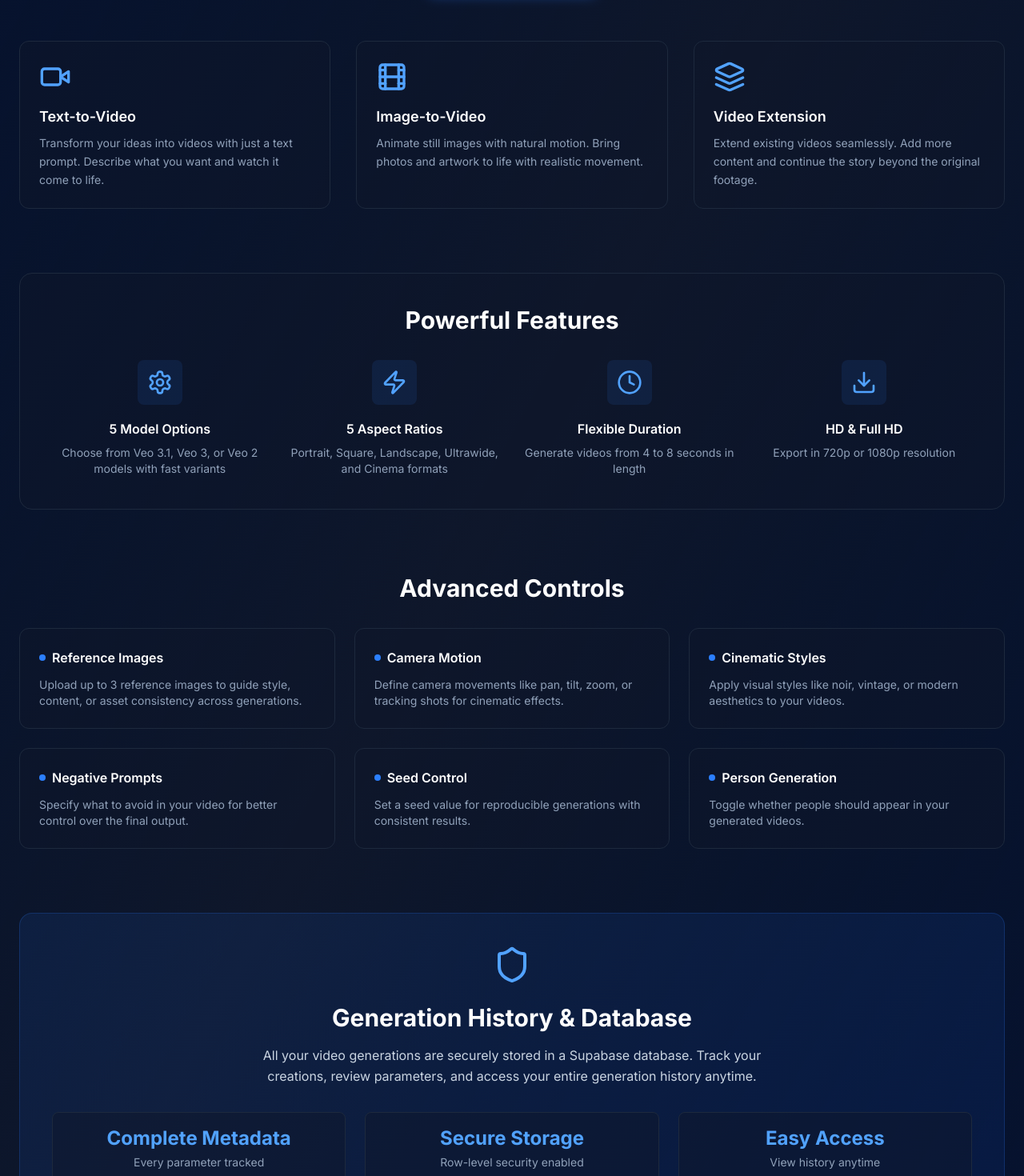
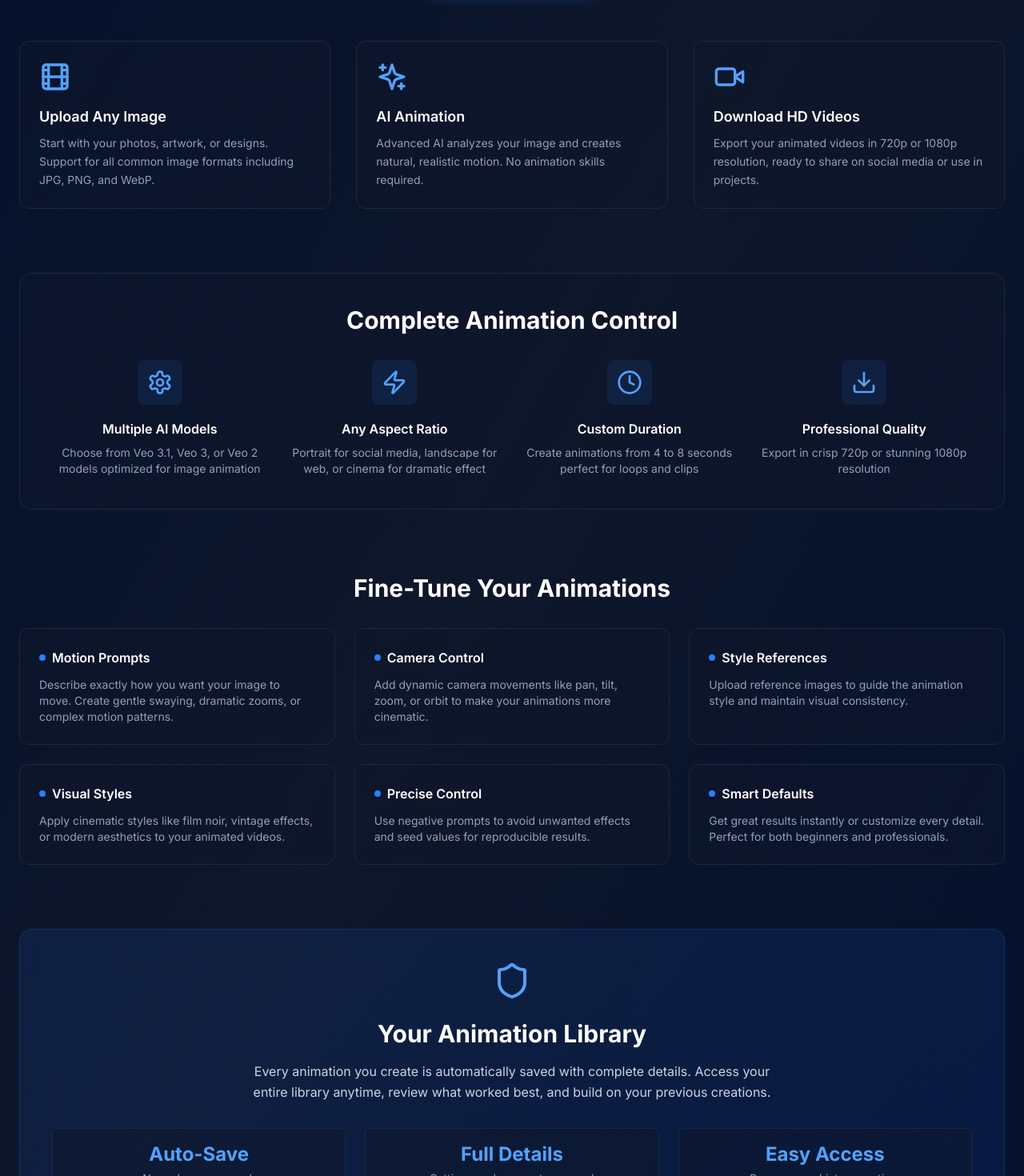
Before and after one commit to deangilmoreremix/smart-animator, a React (Vite) app: page / in a window 1280 px wide. Shown: the part 560-2030 px from the top of the page at 80% size. Built offline with nearby package versions, Linux system fonts and the light colour scheme; no server answers.

Commit message:
Updated LandingPage.tsx

```diff
--- a/components/LandingPage.tsx
+++ b/components/LandingPage.tsx
@@ -36,13 +36,13 @@ const LandingPage: React.FC<LandingPageProps> = ({ onGetStarted }) => {
               </div>
             </div>
             <h1 className="text-6xl font-bold text-white mb-6 leading-tight">
-              AI Video Generation
+              Bring Your Images to Life
               <span className="block text-transparent bg-clip-text bg-gradient-to-r from-blue-400 to-blue-600">
-                Powered by Veo 3.1
+                AI-Powered Image Animation
               </span>
             </h1>
             <p className="text-xl text-slate-400 max-w-3xl mx-auto mb-8 leading-relaxed">
-              Create stunning, professional videos from text, images, or extend existing videos with Google's most advanced AI video generation model.
+              Transform still images into stunning animated videos with AI. Upload any photo and watch it come alive with natural motion powered by Google's Veo 3.1.
             </p>
             <button
               onClick={onGetStarted}
@@ -55,104 +55,104 @@ const LandingPage: React.FC<LandingPageProps> = ({ onGetStarted }) => {
 
           <div className="grid grid-cols-1 md:grid-cols-3 gap-8 mb-20">
             <FeatureCard
-              icon={<Video className="w-10 h-10" />}
-              title="Text-to-Video"
-              description="Transform your ideas into videos with just a text prompt. Describe what you want and watch it come to life."
+              icon={<Film className="w-10 h-10" />}
+              title="Upload Any Image"
+              description="Start with your photos, artwork, or designs. Support for all common image formats including JPG, PNG, and WebP."
             />
             <FeatureCard
-              icon={<Film className="w-10 h-10" />}
-              title="Image-to-Video"
-              description="Animate still images with natural motion. Bring photos and artwork to life with realistic movement."
+              icon={<Sparkles className="w-10 h-10" />}
+              title="AI Animation"
+              description="Advanced AI analyzes your image and creates natural, realistic motion. No animation skills required."
             />
             <FeatureCard
-              icon={<Layers className="w-10 h-10" />}
-              title="Video Extension"
-              description="Extend existing videos seamlessly. Add more content and continue the story beyond the original footage."
+              icon={<Video className="w-10 h-10" />}
+              title="Download HD Videos"
+              description="Export your animated videos in 720p or 1080p resolution, ready to share on social media or use in projects."
             />
           </div>
 
           <div className="bg-slate-900/50 border border-slate-800 rounded-2xl p-10 mb-20">
             <h2 className="text-3xl font-bold text-white mb-8 text-center">
-              Powerful Features
+              Complete Animation Control
             </h2>
             <div className="grid grid-cols-1 md:grid-cols-2 lg:grid-cols-4 gap-6">
               <div className="text-center">
                 <div className="bg-blue-500/10 p-3 rounded-lg inline-block mb-3">
                   <Settings className="w-8 h-8 text-blue-400" />
                 </div>
-                <h4 className="font-semibold text-white mb-2">5 Model Options</h4>
-                <p className="text-slate-400 text-sm">Choose from Veo 3.1, Veo 3, or Veo 2 models with fast variants</p>
+                <h4 className="font-semibold text-white mb-2">Multiple AI Models</h4>
+                <p className="text-slate-400 text-sm">Choose from Veo 3.1, Veo 3, or Veo 2 models optimized for image animation</p>
               </div>
               <div className="text-center">
                 <div className="bg-blue-500/10 p-3 rounded-lg inline-block mb-3">
                   <Zap className="w-8 h-8 text-blue-400" />
                 </div>
-                <h4 className="font-semibold text-white mb-2">5 Aspect Ratios</h4>
-                <p className="text-slate-400 text-sm">Portrait, Square, Landscape, Ultrawide, and Cinema formats</p>
+                <h4 className="font-semibold text-white mb-2">Any Aspect Ratio</h4>
+                <p className="text-slate-400 text-sm">Portrait for social media, landscape for web, or cinema for dramatic effect</p>
               </div>
               <div className="text-center">
                 <div className="bg-blue-500/10 p-3 rounded-lg inline-block mb-3">
                   <Clock className="w-8 h-8 text-blue-400" />
                 </div>
-                <h4 className="font-semibold text-white mb-2">Flexible Duration</h4>
-                <p className="text-slate-400 text-sm">Generate videos from 4 to 8 seconds in length</p>
+                <h4 className="font-semibold text-white mb-2">Custom Duration</h4>
+                <p className="text-slate-400 text-sm">Create animations from 4 to 8 seconds perfect for loops and clips</p>
               </div>
               <div className="text-center">
                 <div className="bg-blue-500/10 p-3 rounded-lg inline-block mb-3">
                   <Download className="w-8 h-8 text-blue-400" />
                 </div>
-                <h4 className="font-semibold text-white mb-2">HD & Full HD</h4>
-                <p className="text-slate-400 text-sm">Export in 720p or 1080p resolution</p>
+                <h4 className="font-semibold text-white mb-2">Professional Quality</h4>
+                <p className="text-slate-400 text-sm">Export in crisp 720p or stunning 1080p resolution</p>
               </div>
             </div>
           </div>
 
           <div className="mb-20">
             <h2 className="text-3xl font-bold text-white mb-8 text-center">
-              Advanced Controls
+              Fine-Tune Your Animations
             </h2>
             <div className="grid grid-cols-1 md:grid-cols-2 lg:grid-cols-3 gap-6">
               <div className="bg-slate-900/50 border border-slate-800 rounded-xl p-6">
                 <h4 className="font-semibold text-white mb-3 flex items-center">
                   <span className="w-2 h-2 bg-blue-500 rounded-full mr-2"></span>
-                  Reference Images
+                  Motion Prompts
                 </h4>
-                <p className="text-slate-400 text-sm">Upload up to 3 reference images to guide style, content, or asset consistency across generations.</p>
+                <p className="text-slate-400 text-sm">Describe exactly how you want your image to move. Create gentle swaying, dramatic zooms, or complex motion patterns.</p>
               </div>
               <div className="bg-slate-900/50 border border-slate-800 rounded-xl p-6">
                 <h4 className="font-semibold text-white mb-3 flex items-center">
                   <span className="w-2 h-2 bg-blue-500 rounded-full mr-2"></span>
-                  Camera Motion
+                  Camera Control
                 </h4>
-                <p className="text-slate-400 text-sm">Define camera movements like pan, tilt, zoom, or tracking shots for cinematic effects.</p>
+                <p className="text-slate-400 text-sm">Add dynamic camera movements like pan, tilt, zoom, or orbit to make your animations more cinematic.</p>
               </div>
               <div className="bg-slate-900/50 border border-slate-800 rounded-xl p-6">
                 <h4 className="font-semibold text-white mb-3 flex items-center">
                   <span className="w-2 h-2 bg-blue-500 rounded-full mr-2"></span>
-                  Cinematic Styles
+                  Style References
                 </h4>
-                <p className="text-slate-400 text-sm">Apply visual styles like noir, vintage, or modern aesthetics to your videos.</p>
+                <p className="text-slate-400 text-sm">Upload reference images to guide the animation style and maintain visual consistency.</p>
               </div>
               <div className="bg-slate-900/50 border border-slate-800 rounded-xl p-6">
                 <h4 className="font-semibold text-white mb-3 flex items-center">
                   <span className="w-2 h-2 bg-blue-500 rounded-full mr-2"></span>
-                  Negative Prompts
+                  Visual Styles
                 </h4>
-                <p className="text-slate-400 text-sm">Specify what to avoid in your video for better control over the final output.</p>
+                <p className="text-slate-400 text-sm">Apply cinematic styles like film noir, vintage effects, or modern aesthetics to your animated videos.</p>
               </div>
               <div className="bg-slate-900/50 border border-slate-800 rounded-xl p-6">
                 <h4 className="font-semibold text-white mb-3 flex items-center">
                   <span className="w-2 h-2 bg-blue-500 rounded-full mr-2"></span>
-                  Seed Control
+                  Precise Control
                 </h4>
-                <p className="text-slate-400 text-sm">Set a seed value for reproducible generations with consistent results.</p>
+                <p className="text-slate-400 text-sm">Use negative prompts to avoid unwanted effects and seed values for reproducible results.</p>
               </div>
               <div className="bg-slate-900/50 border border-slate-800 rounded-xl p-6">
                 <h4 className="font-semibold text-white mb-3 flex items-center">
                   <span className="w-2 h-2 bg-blue-500 rounded-full mr-2"></span>
-                  Person Generation
+                  Smart Defaults
                 </h4>
-                <p className="text-slate-400 text-sm">Toggle whether people should appear in your generated videos.</p>
+                <p className="text-slate-400 text-sm">Get great results instantly or customize every detail. Perfect for both beginners and professionals.</p>
               </div>
             </div>
           </div>
@@ -162,23 +162,23 @@ const LandingPage: React.FC<LandingPageProps> = ({ onGetStarted }) => {
               <Shield className="w-12 h-12 text-blue-400" />
             </div>
             <h2 className="text-3xl font-bold text-white mb-4 text-center">
-              Generation History & Database
+              Your Animation Library
             </h2>
             <p className="text-slate-300 text-center max-w-2xl mx-auto mb-6 leading-relaxed">
-              All your video generations are securely stored in a Supabase database. Track your creations, review parameters, and access your entire generation history anytime.
+              Every animation you create is automatically saved with complete details. Access your entire library anytime, review what worked best, and build on your previous creations.
             </p>
             <div className="grid grid-cols-1 md:grid-cols-3 gap-6 mt-8">
               <div className="bg-slate-900/50 border border-slate-800 rounded-lg p-4 text-center">
-                <p className="text-2xl font-bold text-blue-400 mb-1">Complete Metadata</p>
-                <p className="text-slate-400 text-sm">Every parameter tracked</p>
+                <p className="text-2xl font-bold text-blue-400 mb-1">Auto-Save</p>
+                <p className="text-slate-400 text-sm">Never lose your work</p>
               </div>
               <div className="bg-slate-900/50 border border-slate-800 rounded-lg p-4 text-center">
-                <p className="text-2xl font-bold text-blue-400 mb-1">Secure Storage</p>
-                <p className="text-slate-400 text-sm">Row-level security enabled</p>
+                <p className="text-2xl font-bold text-blue-400 mb-1">Full Details</p>
+                <p className="text-slate-400 text-sm">Settings and parameters saved</p>
               </div>
               <div className="bg-slate-900/50 border border-slate-800 rounded-lg p-4 text-center">
                 <p className="text-2xl font-bold text-blue-400 mb-1">Easy Access</p>
-                <p className="text-slate-400 text-sm">View history anytime</p>
+                <p className="text-slate-400 text-sm">Browse your history anytime</p>
               </div>
             </div>
           </div>
@@ -189,7 +189,7 @@ const LandingPage: React.FC<LandingPageProps> = ({ onGetStarted }) => {
               className="bg-gradient-to-r from-blue-600 to-blue-500 hover:from-blue-500 hover:to-blue-600 text-white px-10 py-5 rounded-lg font-semibold text-xl shadow-lg shadow-blue-500/50 hover:shadow-blue-500/70 transition-all inline-flex items-center space-x-3"
             >
               <Sparkles className="w-6 h-6" />
-              <span>Start Creating Videos Now</span>
+              <span>Animate Your First Image</span>
             </button>
           </div>
         </div>
```
